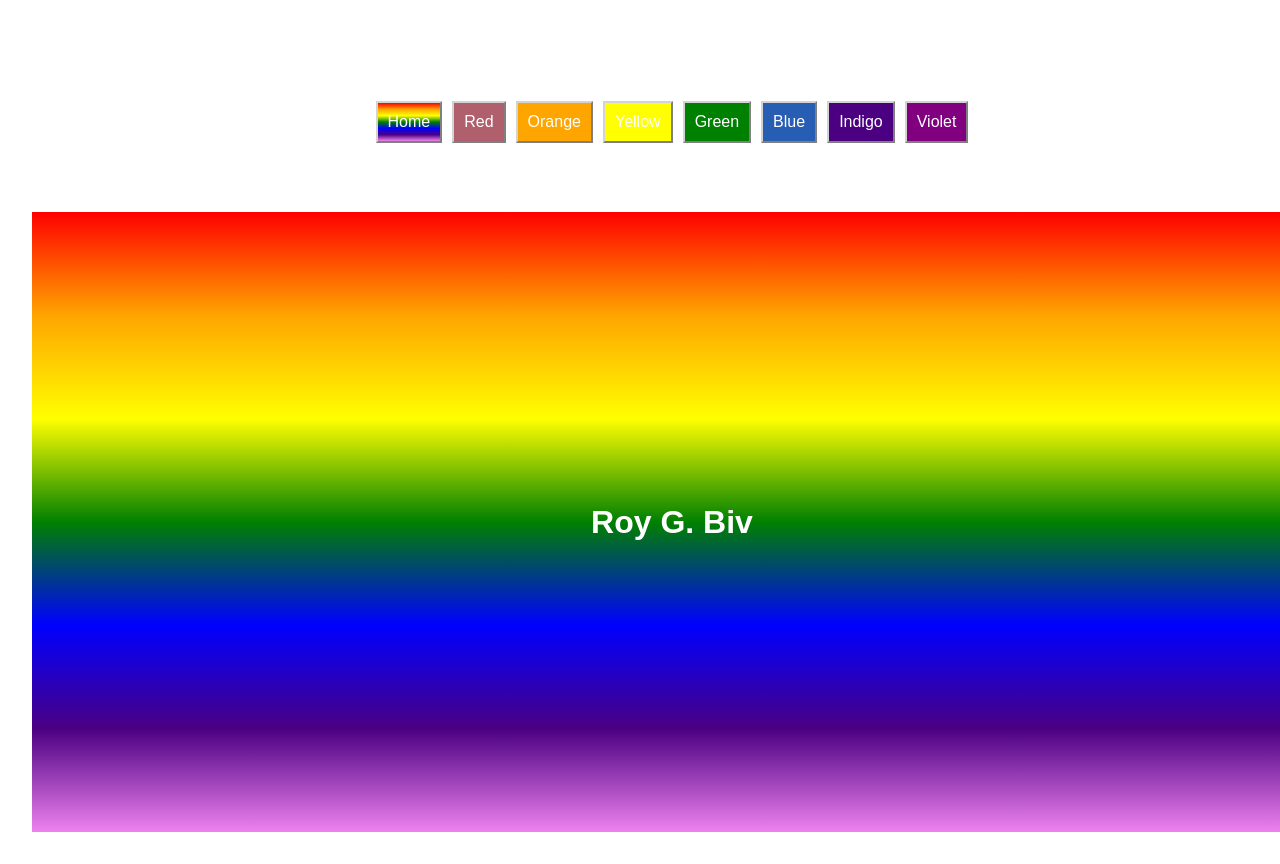
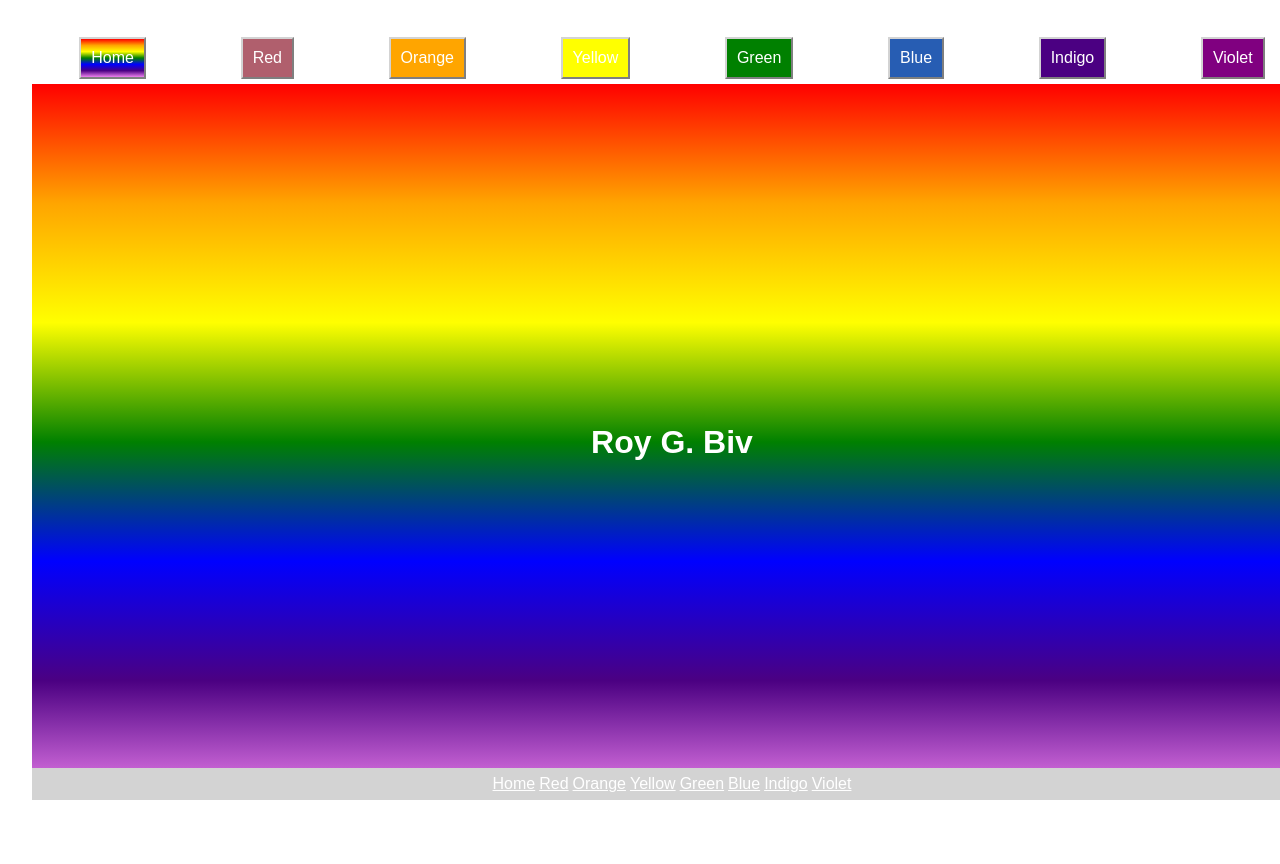
Before and after one commit to four10pm/block28-workshop, a React (Vite) app: page / in a window 1280 px wide. Shown: the top 864 px of the page. Built offline with nearby package versions, Linux system fonts and the light colour scheme.

Commit message:
finishing up

```diff
--- a/src/App.jsx
+++ b/src/App.jsx
@@ -11,15 +11,14 @@ import Indigo from './components/indigo'
 import Violet from './components/violet'
 import Home from './components/home'
 import Navbar from './components/navbar'
+import Footer from './components/footer'
 
 function App() {
 
   return (
     <>
       <div id="container">
-        <div id="navbar">
           <Navbar />
-        </div>
         <div id="main-section">
           <Routes >
             <Route path="/" element={<Home />} />
@@ -32,6 +31,9 @@ function App() {
             <Route path="/violet" element={<Violet />} />
           </Routes >
         </div>
+
+        <Footer />
+
       </div>
     </>
   )
--- /dev/null
+++ b/src/components/footer.jsx
@@ -0,0 +1,18 @@
+import React from 'react'
+import { Link } from 'react-router-dom'
+
+export default function Footer() {
+    return (
+        <div className="footerbar">
+          <Link to="/" className="home footer"> Home </Link>
+          <Link to="/red" className="red footer" > Red </Link>
+          <Link to="/orange" className="orange footer"> Orange </Link>
+          <Link to="/yellow" className="yellow footer"> Yellow </Link>
+          <Link to="/green" className="green footer"> Green </Link>
+          <Link to="/blue" className="blue footer"> Blue </Link>
+          <Link to="/indigo" className="indigo footer"> Indigo </Link>
+          <Link to="/violet" className="violet footer"> Violet </Link>
+        </div>
+    )
+
+}
--- a/src/components/navbar.jsx
+++ b/src/components/navbar.jsx
@@ -3,7 +3,7 @@ import { Link } from 'react-router-dom'
 
 export default function Navbar() {
     return (
-        <div id="navbar" className="navbar">
+        <div className="navbar">
           <Link to="/" className="home nav"> Home </Link>
           <Link to="/red" className="red nav" > Red </Link>
           <Link to="/orange" className="orange nav"> Orange </Link>
--- a/src/index.css
+++ b/src/index.css
@@ -64,11 +64,13 @@ body > div {
 .home {
   background-image: linear-gradient(to bottom, red,orange,yellow,green,blue,indigo,violet);
   color: white;
+  position: relative;
 }
 
 .navbar {
   display: flex;
-
+  justify-content: space-around;
+  position: relative;
 }
 
 .nav {
@@ -77,3 +79,19 @@ body > div {
   border: 2px outset lightgray;
   text-decoration: none;
 }
+
+.footerbar {
+  display: flex;
+  justify-content: center;
+  position: sticky;
+  background: lightgray;
+  padding: 5px;
+  bottom: 0;
+}
+
+.footer {
+  margin: 2px;
+  background-color: lightgray;
+  background-image: none;
+
+}
```
